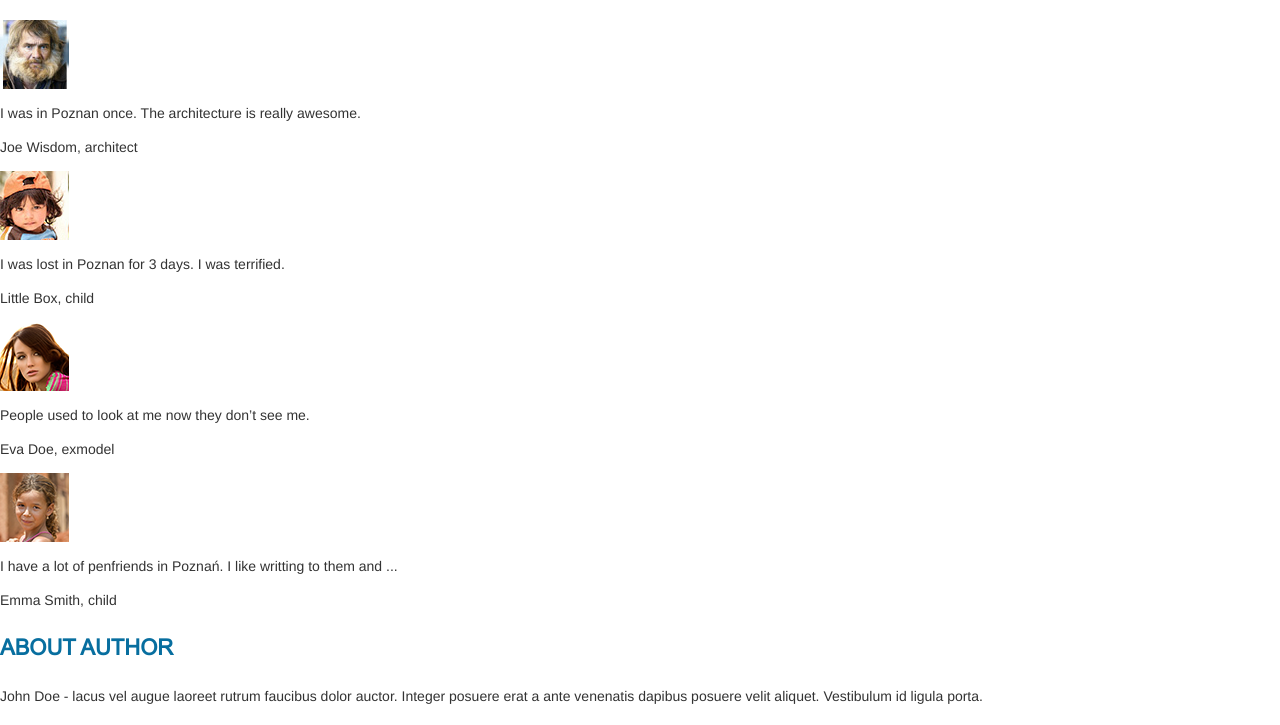
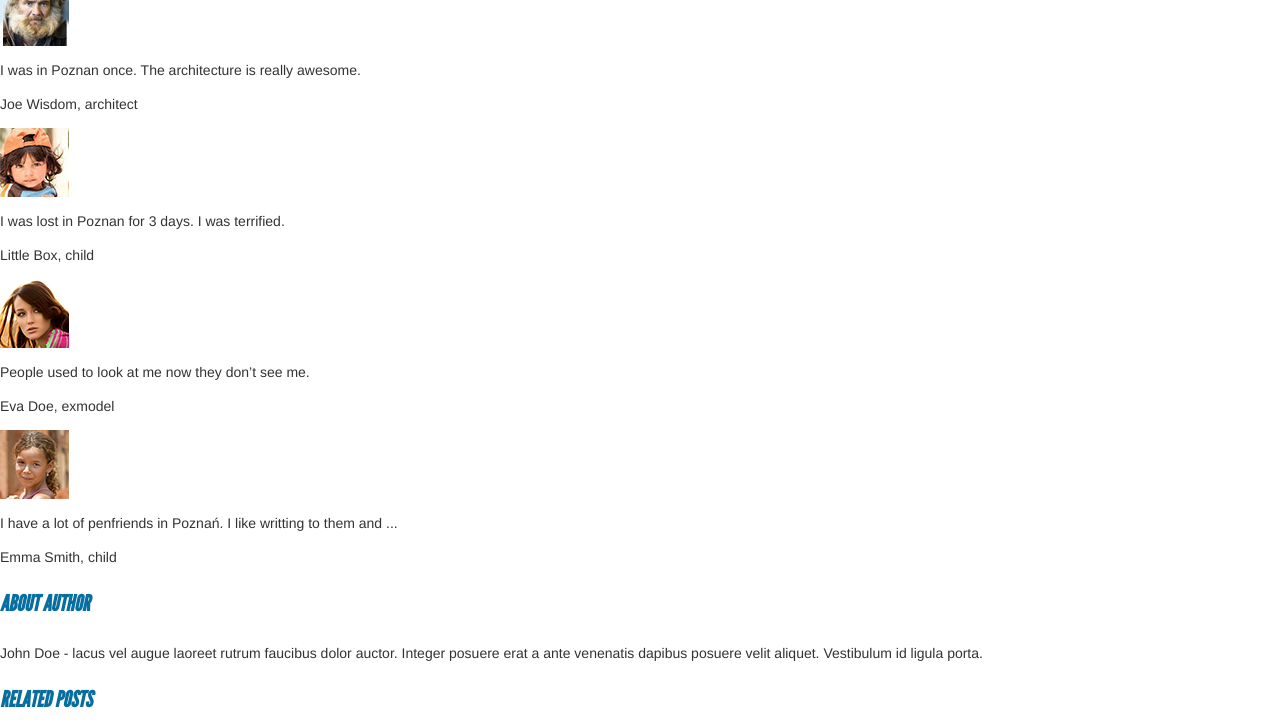
Before and after one commit to valKovbasiuk/Cognifide, a plain HTML site: page index.html in a window 1280 px wide. Shown: the part 604-1329 px from the top of the page. Drawn offline with Linux system fonts and the light colour scheme; some packages are replaced by stand-ins of ours; files whose address does not match are found by name.

Commit message:
fix in font-face

```diff
--- a/css/main.css
+++ b/css/main.css
@@ -10,7 +10,7 @@
   font-style: italic;
 }
 @font-face {
-  font-family: "League Gothic";
+  font-family: "ArialMT";
   src: url("../assets/fonts/Arial\ MT.ttf") format("truetype");
   font-weight: normal;
   font-style: italic;
```
